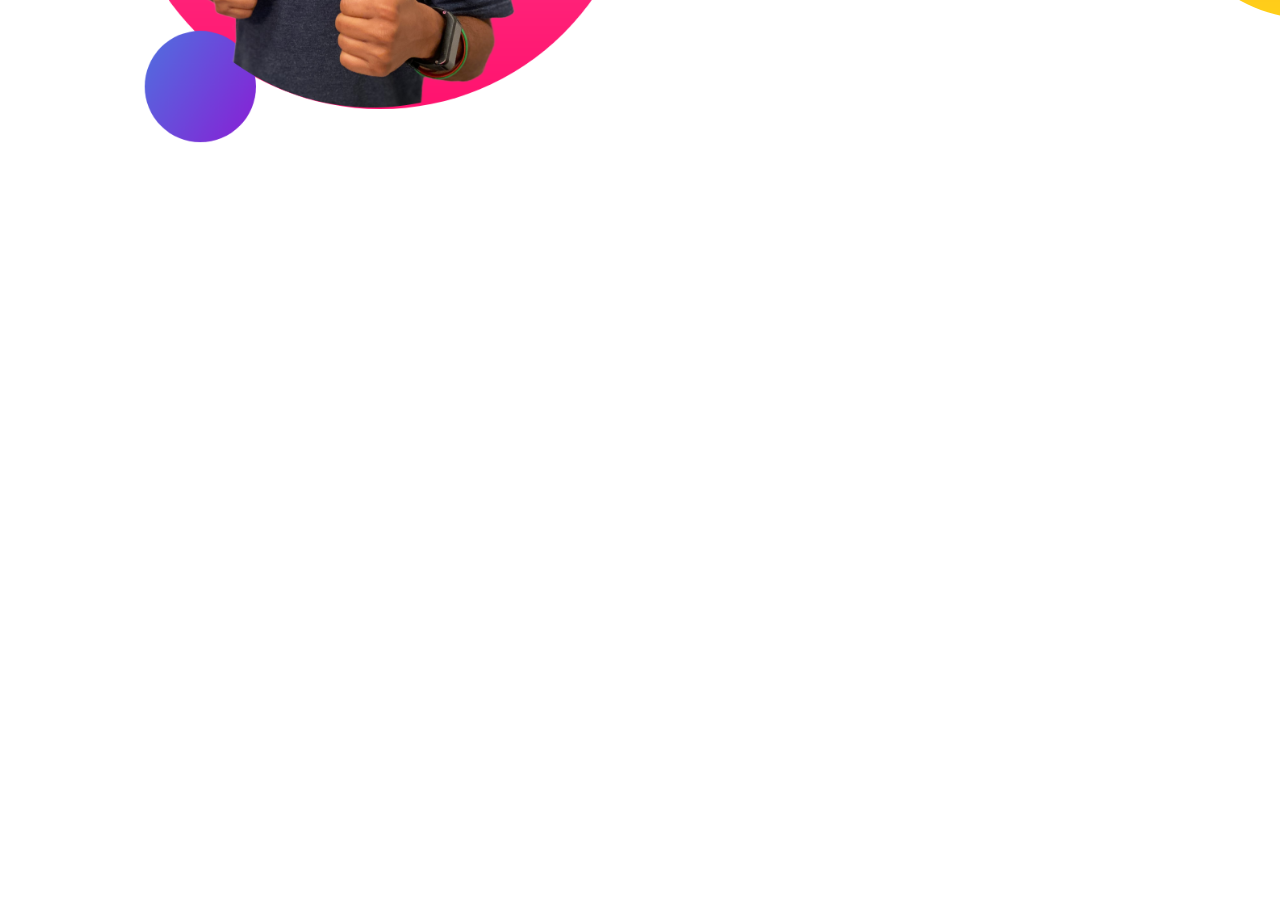
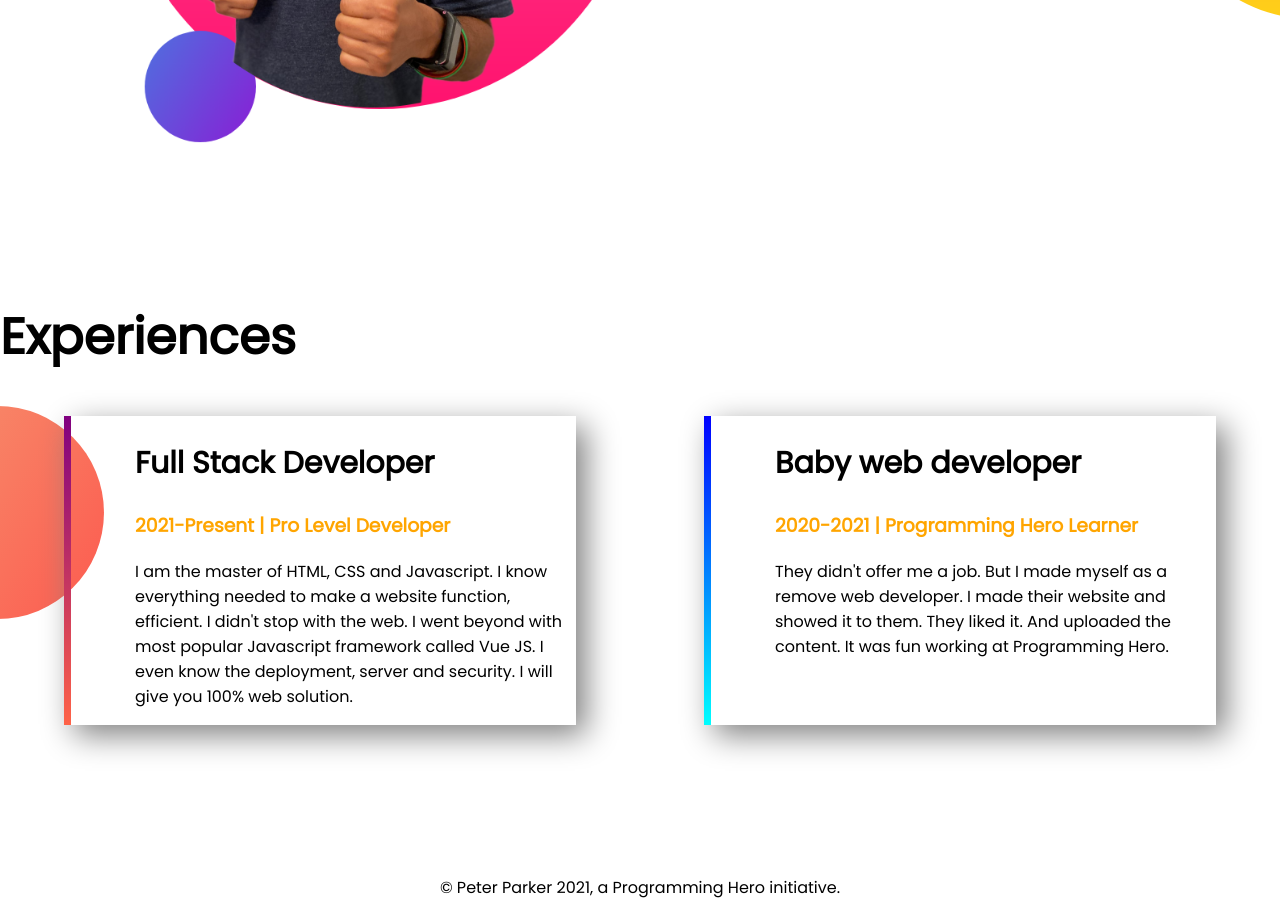
Before and after one commit to azadk53/first-portfolio, a plain HTML site: page index.html in a window 1280 px wide. Shown: the part 1121-2037 px from the top of the page. Before the commit the page ends 1421 px from the top, so only its background shows below. Drawn offline with Linux system fonts and the light colour scheme.

Commit message:
last commit

```diff
--- a/index.html
+++ b/index.html
@@ -13,7 +13,7 @@
 </head>
 
 <body>
-    <section class="top-banner">
+    <section class="top-banner flexible">
         <div class="half-width">
             <h1>Welcome to</h1>
             <h1> <span class="orange">Azads</span> World</h1>
@@ -26,7 +26,7 @@
             <img src="images/my-bg2.png" alt="">
         </div>
     </section>
-    <section class="second">
+    <section class="second flexible">
         <div class="half-width">
             <img src="images/jhankar2.png" alt="">
         </div>
@@ -38,6 +38,29 @@
             <a class="link-button" target="_blank" href="">DOWNLOAD RESUME</a>
         </div>
     </section>
+    <section class="experience ">
+        <h1>Experiences</h1>
+        <div class="flexible">
+            <div id="full" class="experience-item">
+                <h2>Full Stack Developer</h2>
+                <h3 class="orange">2021-Present | Pro Level Developer</h3>
+                <p>I am the master of HTML, CSS and Javascript. I know everything needed to make a website function,
+                    efficient. I didn't stop with the web. I went beyond with most popular Javascript framework called
+                    Vue
+                    JS. I even know the deployment, server and security. I will give you 100% web solution.</p>
+            </div>
+            <div id="baby" class="experience-item">
+                <h2>Baby web developer</h2>
+                <h3 class="orange">2020-2021 | Programming Hero Learner</h3>
+                <p>They didn't offer me a job. But I made myself as a remove web developer. I made their website and
+                    showed
+                    it to them. They liked it. And uploaded the content. It was fun working at Programming Hero.</p>
+            </div>
+        </div>
+    </section>
+    <footer>
+        <p>© Peter Parker 2021, a Programming Hero initiative.</p>
+    </footer>
 
 </body>
 
--- a/style.css
+++ b/style.css
@@ -8,7 +8,7 @@ h1{
 .orange{
     color: orange;
 }
-section{
+.flexible{
     display: flex;
     margin-bottom: 150px;
 }
@@ -37,3 +37,32 @@ section{
     background-repeat: no-repeat;
     background-position: right;
 }
+.experience-item{
+    width: 40%;
+    margin-right: 5%;
+    margin-left: 5%;
+    padding-left: 5%;
+    box-shadow: 10px 10px 30px gray;
+}
+h2{
+    font-size: 30px;
+}
+.experience{
+    background-image: url(images/exp-bg.png);
+    background-repeat: no-repeat;
+    background-position: left;
+}
+#baby{
+    border-left: 7px solid;
+    border-image: linear-gradient(blue, cyan);
+    border-image-slice: 1;
+
+}
+#full{
+    border-left: 7px solid;
+    border-image: linear-gradient(purple, tomato);
+    border-image-slice: 1;
+}
+footer p{
+    text-align: center;
+}
```
